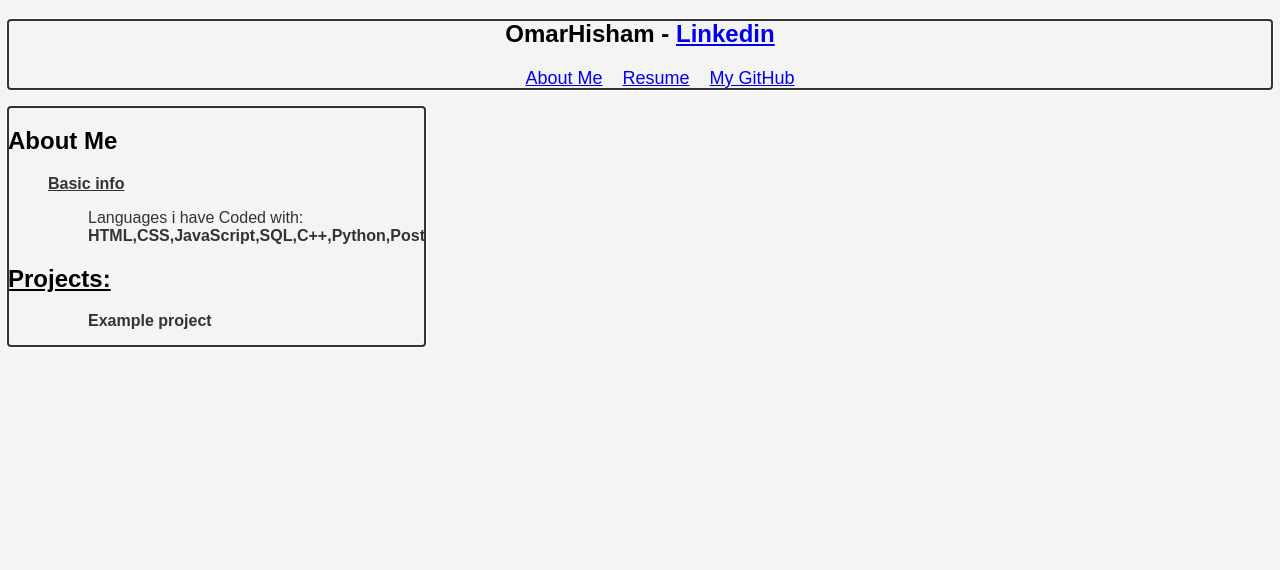
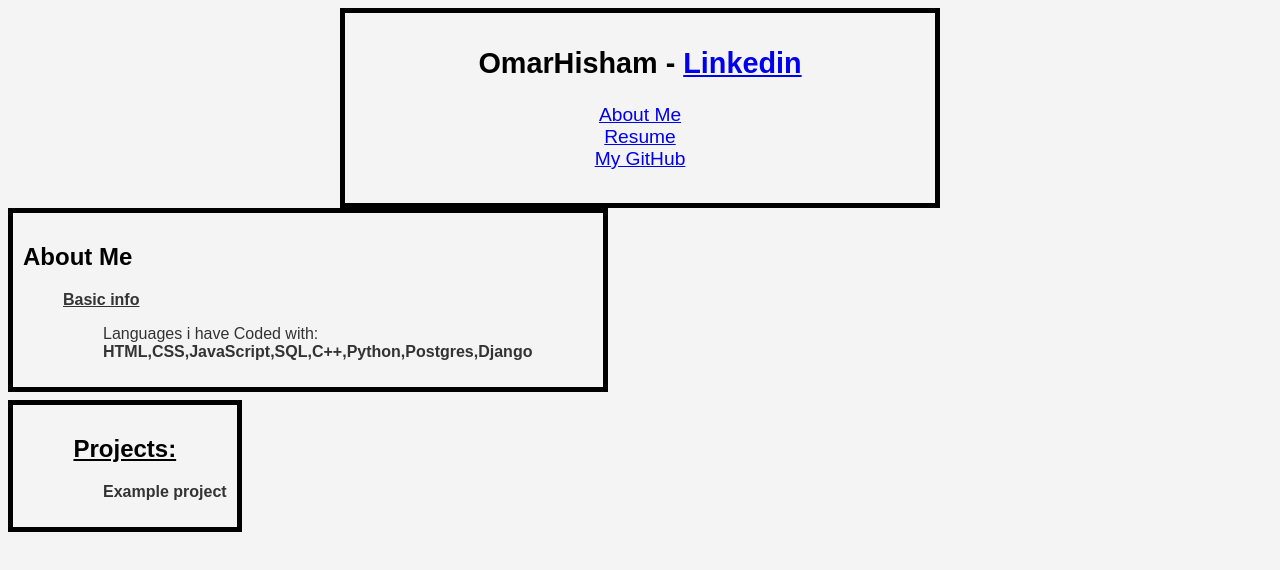
Before and after one commit to justqwertty/Website-HTML-CSS-Js, a plain HTML site: page index.html in a window 1280 px wide. Drawn offline with Linux system fonts and the light colour scheme.

Commit message:
added the tables

```diff
--- a/index.html
+++ b/index.html
@@ -11,17 +11,12 @@
 
         <header>
             <nav>
-                <div class="logo">
-                    <h1 class="h11"> OmarHisham - <a href="https://www.linkedin.com/in/omar-hisham-0ba368329/" target="_blank" >Linkedin</a> </h1>
+                <div class="nav-links">
+                    <h1 class="h11"> OmarHisham - <a href="https://www.linkedin.com/in/omar-hisham-0ba368329/" target="_blank" >Linkedin</a> <br></h1>
 
-
-
-
-                <ul class="nav-links">
-                    <li><a href="#about">About Me</a></li>
-                    <li><a href="./Downloads/OMAR_HISHAM_CS_UNDERGRAD.pdf" download title="Note: Resume Download may take a while"> Resume </a></li>
-                    <li><a href="https://github.com/justqwertty" target="_blank">My GitHub</a> </li>
-                </ul>
+                    <a href="#about">About Me<br></a>
+                    <a href="./Downloads/OMAR_HISHAM_CS_UNDERGRAD.pdf" download title="Note: Resume Download may take a while"> Resume <br></a>
+                    <a href="https://github.com/justqwertty" target="_blank">My GitHub<br></a>
                 </div>
             </nav>
         </header>
@@ -36,7 +31,7 @@
                 <ul></ul>
             </ol>
         </section>
-
+    </div>
 
         <div class="projects1">
         <section id="projects">
--- a/styles.css
+++ b/styles.css
@@ -16,53 +16,46 @@ h1 {
 }
 header{
     text-align: center;
-    margin: 0 auto;
-    width: auto;
-    padding: 10;
-    outline: auto;
-    outline-width: 2;
+
 }
 
 .nav-links{
-    list-style: none;/*i wanted them horizontal*/
-    display: flex;
-    gap: 20px;
-    text-align: center;
-    max-width: fit-content;
-    margin-left: auto;
-    margin-right: auto;
-    font-size: large;
+
+    width: 600px;
+    height: 200px;
+    padding: 10px;
+    border: 5px solid black;
+    margin: auto;
+    font-size: larger;
+    border-style: solid;
 
 }
 
 .about1 {
-    width:100%;
-    overflow:auto;
-    padding: auto;
-    outline: auto;
-  }
-.about1 {
-    width:33%;
-    float:left;
+  width: 600px;
+  height: auto;
+  padding: 10px;
+  border: 5px solid black;
+  margin: auto;
+  border-style: groove;
+  position: absolute;
+    left: 50;
+    border-style: solid;
   }
 
 
- /*  make one big box with all of them
-  .projects1 {
-    width:33%;
-    float:none;
-  }
-  .resume1 {
-    width:33%;
-    float:right;
-  }
 
 
-  MAKE ITS OWN BOX PLS FUTURE ME
-.projects1{
-    padding: auto;
-    outline: auto;
-}
+  .projects1 {
+    width: autopx;
+    height: auto;
+    padding: 10px;
+    border: 5px solid black;
+    margin: auto;
+    border-style: groove;
+    position: absolute;
+    top: 50%;
+    text-align: center;
+    border-style: solid;
 
-
- *\
+  }
```
